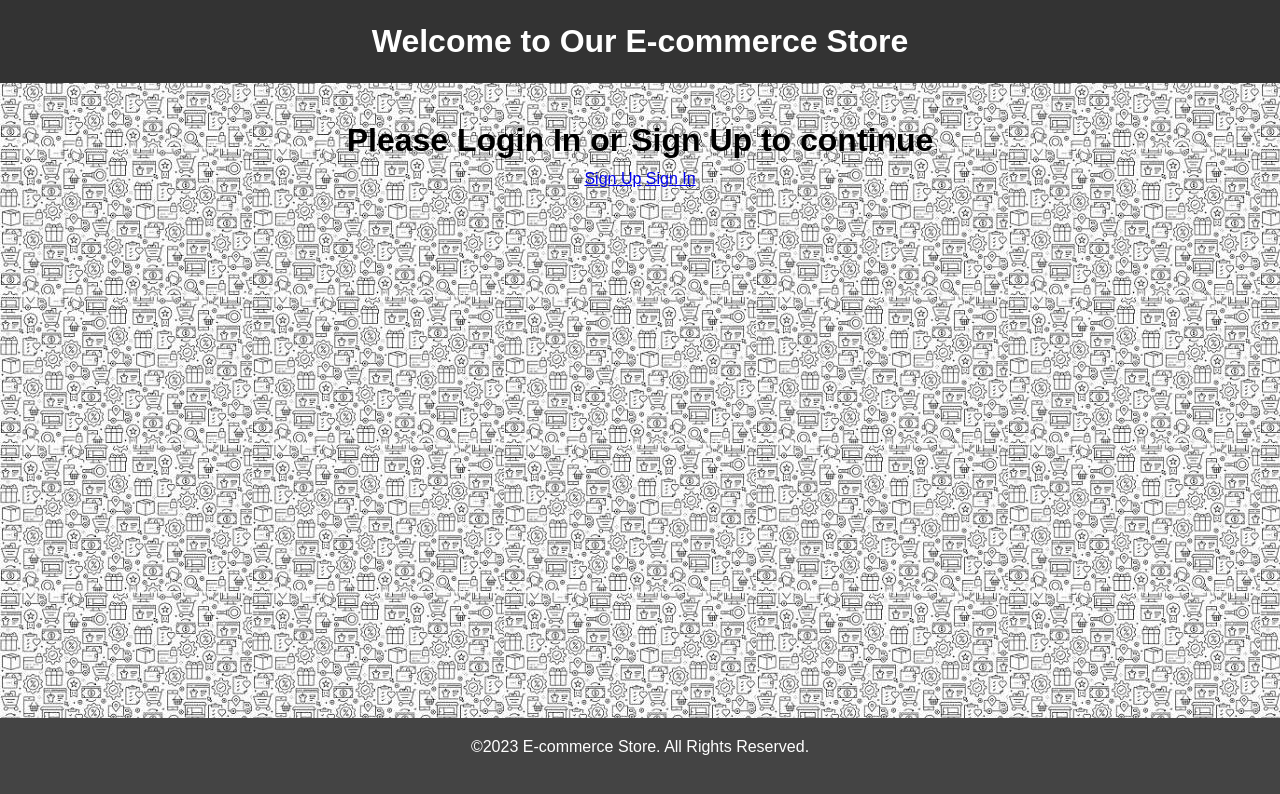
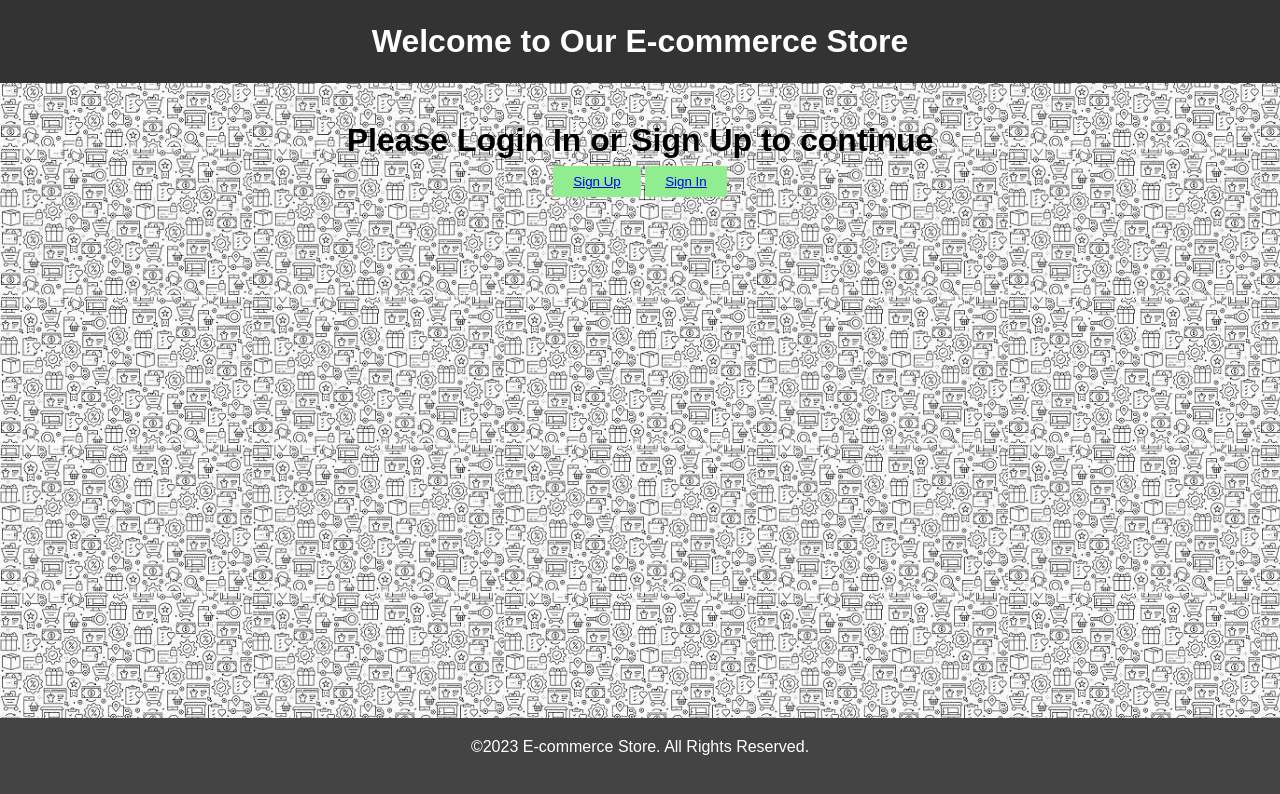
Before and after one commit to NikhilShetty-109/ecommerce.github.io, a plain HTML site: page index.html in a window 1280 px wide. Drawn offline with Linux system fonts and the light colour scheme.

Commit message:
ecommerce

```diff
--- a/index.html
+++ b/index.html
@@ -13,8 +13,8 @@
     <main>
         <h1>Please Login In or Sign Up to continue</h1>
         <div class="cta">
-            <a href="signup.html">Sign Up</a>
-            <a href="signin.html">Sign In</a>
+            <button><a href="signup.html">Sign Up</a></button>
+            <button><a href="signin.html">Sign In</a></button>
         </div>
     </main>
     <footer>
--- a/style.css
+++ b/style.css
@@ -7,7 +7,6 @@ body{
     font-family: Arial, Helvetica, sans-serif;
     line-height: 1.6;
     background-image:url(download.jpg);
-
 }
 header{
     background-color: #333;
@@ -49,14 +48,14 @@ input{
 button{
     display: inline-block;
     padding: 8px 20px;
-    background-color: #333;
+    background-color: lightgreen;
     color: #fff;
     border: none;
     border-radius: 3px;
     cursor:pointer;
 }
 button:hover{
-    background-color:blue;
+    background-color:red;
 }
 .login{
     background-color:rgb(187, 184, 184) ;
```
